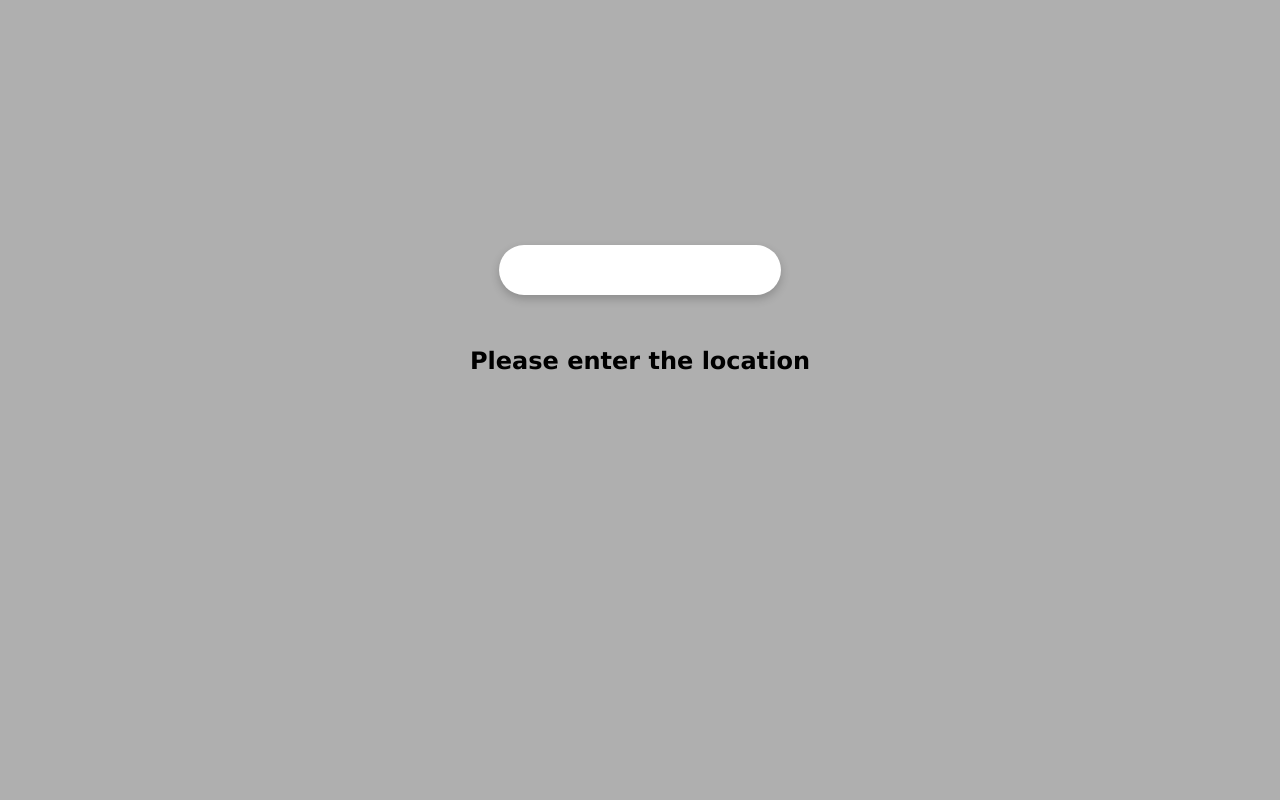
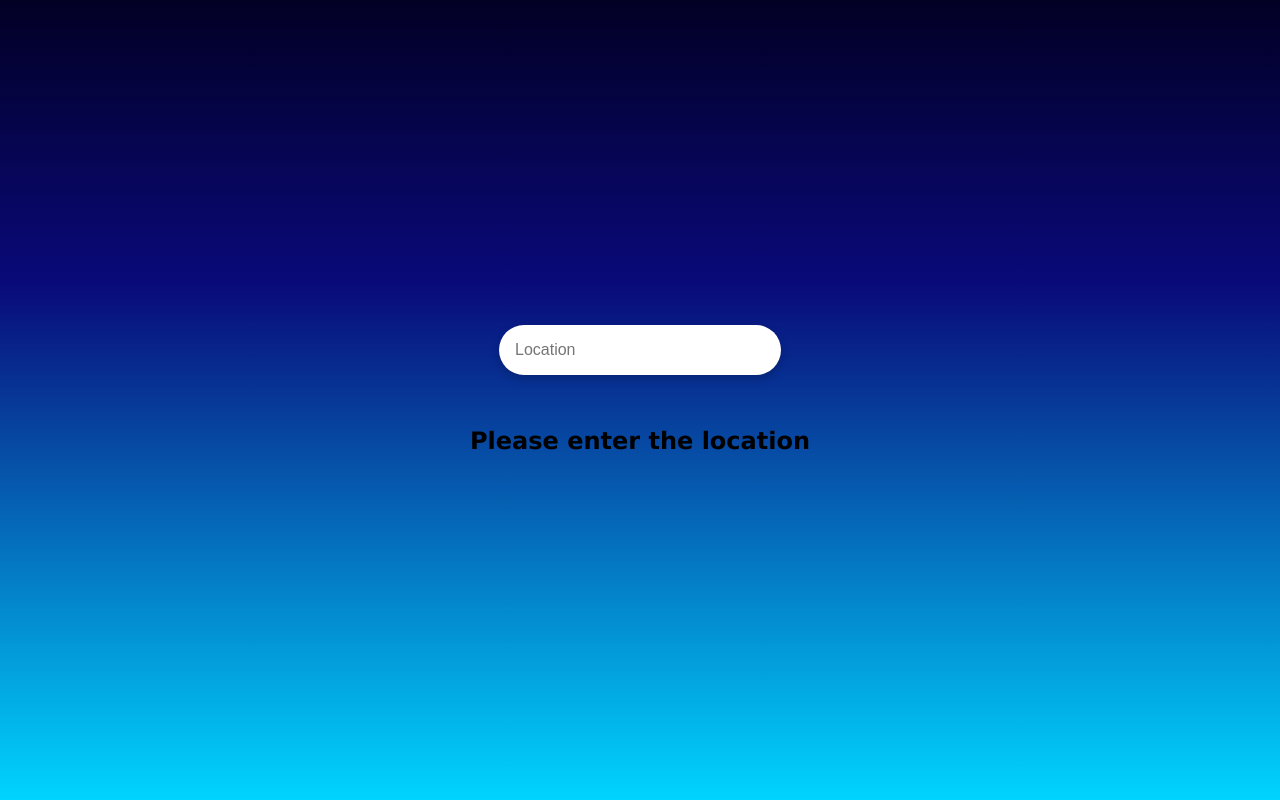
Before and after one commit to damxaq/weather-app-react, a React (Create React App) app: page / in a window 1280 px wide. Built offline with nearby package versions, Linux system fonts and the light colour scheme.

Commit message:
added gradient

```diff
--- a/src/Location.js
+++ b/src/Location.js
@@ -14,7 +14,12 @@
   return (
     <div>
       <form onSubmit={handleSubmit}>
-        <input name="city" type="text" ref={locationValue} />
+        <input
+          name="city"
+          type="text"
+          ref={locationValue}
+          placeholder="Location"
+        />
       </form>
       <Weather location={location} />
     </div>
--- a/src/Weather.js
+++ b/src/Weather.js
@@ -66,7 +66,8 @@
   useEffect(() => {
     setLoading(true);
     if (location) fetchCoordinates(location);
-  }, [location]);
+    setDayChosen(0);
+  }, [location, setDayChosen]);
 
   useEffect(() => {
     if (coords) fetchWeather(coords);
--- a/src/index.css
+++ b/src/index.css
@@ -2,11 +2,16 @@
   display: flex;
   align-items: center;
   justify-content: center;
-  background-color: rgb(175, 175, 175);
-  min-height: 80vh;
+  background: rgb(2, 0, 36);
+  background: linear-gradient(
+    180deg,
+    rgba(2, 0, 36, 1) 0%,
+    rgba(9, 9, 121, 1) 35%,
+    rgba(0, 212, 255, 1) 100%
+  );
+  min-height: 100vh;
   margin: 0;
   overflow: hidden;
-  max-width: 100%;
   font-family: Verdana, Geneva, Tahoma, sans-serif;
 }
 
@@ -62,6 +67,7 @@
   align-self: center;
   justify-content: space-between;
   width: 540px;
+  color: white;
 }
 
 .left-element {
@@ -150,6 +156,7 @@
 }
 
 .hourly-p {
+  color: blue;
   font-size: 1.5rem;
 }
 
```
